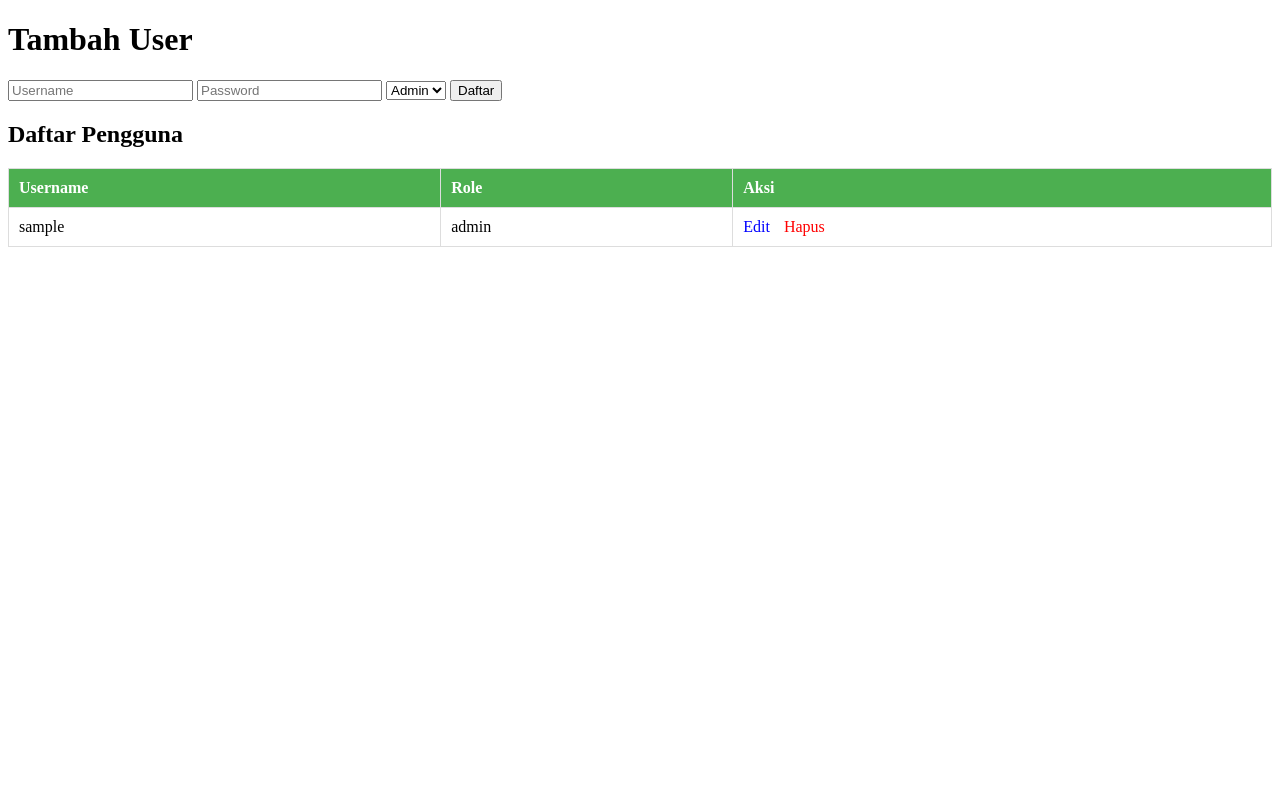
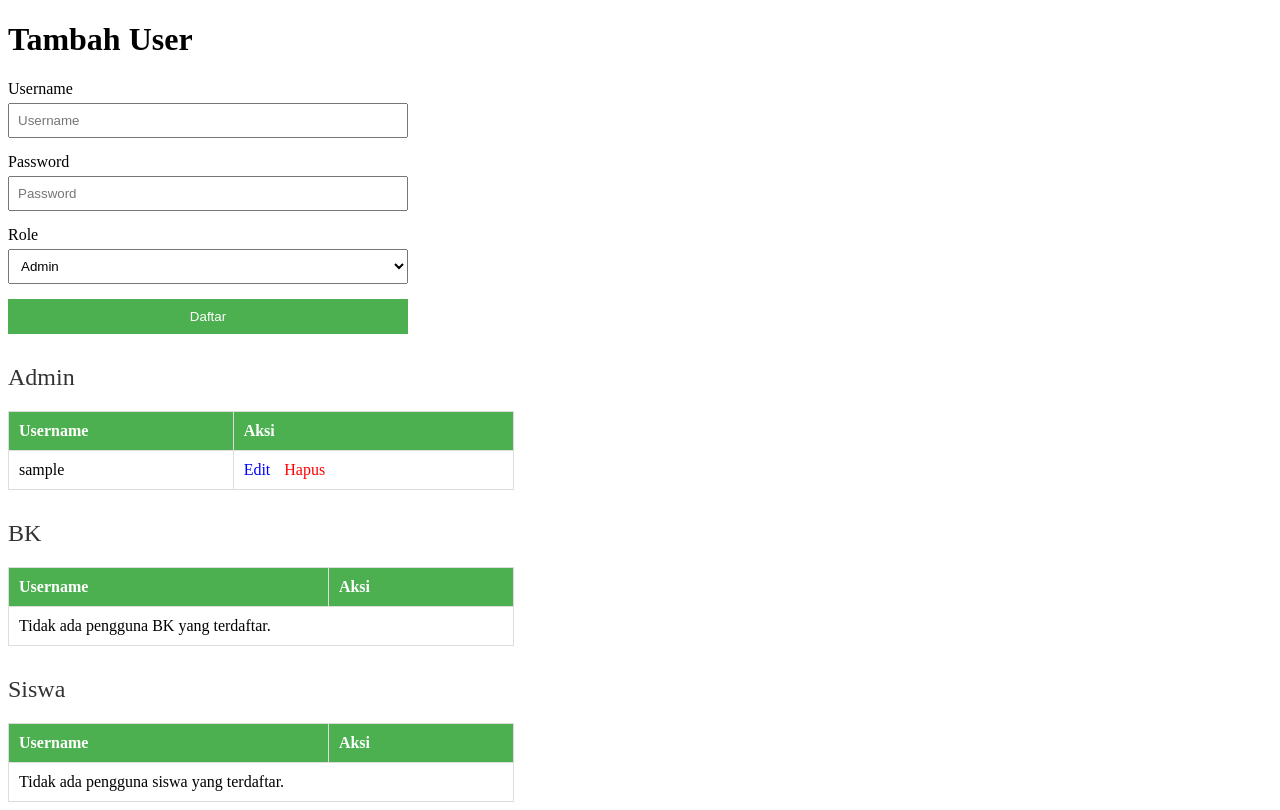
Before and after one commit to gerlyvaeyungfan/latihanProjectSemester3, a PHP site: page /register.php in a window 1280 px wide. Before the commit the page ends 247 px from the top, so only its background shows below. Run offline with PHP 8.4, Linux system fonts and the light colour scheme; the visitor is signed in with stand-in values (Sample User, id 1); tables that the repository leaves empty or names only in its code hold one stand-in row (values such as "Sample post").

Commit message:
modifikasi tambah user

```diff
--- a/register.php
+++ b/register.php
@@ -44,8 +44,10 @@ if (isset($_GET['action']) && $_GET['action'] === 'delete' && isset($_GET['id'])
     }
 }
 
-// Ambil semua data pengguna untuk ditampilkan
-$result = $conn->query("SELECT id, username, role FROM users");
+// Ambil data pengguna berdasarkan role
+$adminUsers = $conn->query("SELECT id, username FROM users WHERE role = 'admin'");
+$bkUsers = $conn->query("SELECT id, username FROM users WHERE role = 'bk'");
+$siswaUsers = $conn->query("SELECT id, username FROM users WHERE role = 'siswa'");
 ?>
 
 <!DOCTYPE html>
@@ -55,9 +57,10 @@ $result = $conn->query("SELECT id, username, role FROM users");
         <title>Tambah User</title>
         <style>
             table {
-            width: 100%;
+                width: 40%;
                 border-collapse: collapse;
                 margin-top: 20px;
+
             }
             th, td {
                 border: 1px solid #ddd;
@@ -76,33 +79,86 @@ $result = $conn->query("SELECT id, username, role FROM users");
             .action-buttons a.delete {
                 color: red;
             }
+            .role-title {
+                margin-top: 30px;
+                font-size: 24px;
+                color: #333;
+            }
         </style>
     </head>
     <body>
         <h1>Tambah User</h1>
-    <form method="POST">
-        <input type="text" name="username" placeholder="Username" required>
-        <input type="password" name="password" placeholder="Password" required>
-        <select name="role" required>
+        <form method="POST" id="userForm" style="max-width: 400px; margin-top: 20px;">
+            <div style="margin-bottom: 15px;">
+                <label for="username" style="display: block; margin-bottom: 5px;">Username</label>
+                <input type="text" name="username" id="username" placeholder="Username" style="width: 100%; padding: 8px; box-sizing: border-box;">
+                <small id="usernameError" style="color: red; display: none;">Username wajib diisi!</small>
+            </div>
+
+            <div style="margin-bottom: 15px;">
+                <label for="password" style="display: block; margin-bottom: 5px;">Password</label>
+                <input type="password" name="password" id="password" placeholder="Password" style="width: 100%; padding: 8px; box-sizing: border-box;">
+                <small id="passwordError" style="color: red; display: none;">Password wajib diisi!</small>
+            </div>
+
+            <div style="margin-bottom: 15px;">
+                <label for="role" style="display: block; margin-bottom: 5px;">Role</label>
+                <select name="role" id="role" required style="width: 100%; padding: 8px; box-sizing: border-box;">
                     <option value="admin">Admin</option>
                     <option value="bk">BK</option>
                     <option value="siswa">Siswa</option>
                 </select>
-        <button type="submit">Daftar</button>
+            </div>
+
+            <div>
+                <button type="submit" style="width: 100%; padding: 10px; background-color: #4CAF50; color: white; border: none; cursor: pointer;">
+                    Daftar
+                </button>
+            </div>
         </form>
 
-    <h2>Daftar Pengguna</h2>
+        <script>
+        document.getElementById("userForm").addEventListener("submit", function(event) {
+            var username = document.getElementById("username").value;
+            var password = document.getElementById("password").value;
+            var usernameError = document.getElementById("usernameError");
+            var passwordError = document.getElementById("passwordError");
+
+            var valid = true;
+
+            // Cek Username
+            if (username.trim() === "") {
+                usernameError.style.display = "block"; // Tampilkan pesan error username
+                valid = false;
+            } else {
+                usernameError.style.display = "none"; // Sembunyikan pesan error username
+            }
+
+            // Cek Password
+            if (password.trim() === "") {
+                passwordError.style.display = "block"; // Tampilkan pesan error password
+                valid = false;
+            } else {
+                passwordError.style.display = "none"; // Sembunyikan pesan error password
+            }
+
+            if (!valid) {
+                event.preventDefault(); // Mencegah form dikirim jika ada error
+            }
+        });
+        </script>
+
+        <!-- Tabel Pengguna Admin -->
+        <div class="role-title">Admin</div>
         <table>
             <tr>
                 <th>Username</th>
-            <th>Role</th>
                 <th>Aksi</th>
             </tr>
-        <?php if ($result->num_rows > 0): ?>
-            <?php while ($row = $result->fetch_assoc()): ?>
+            <?php if ($adminUsers->num_rows > 0): ?>
+                <?php while ($row = $adminUsers->fetch_assoc()): ?>
                     <tr>
                         <td><?php echo htmlspecialchars($row['username']); ?></td>
-                    <td><?php echo htmlspecialchars($row['role']); ?></td>
                         <td class="action-buttons">
                             <a href="edit_user.php?id=<?php echo $row['id']; ?>">Edit</a>
                             <a class="delete" href="?action=delete&id=<?php echo $row['id']; ?>" onclick="return confirm('Apakah Anda yakin ingin menghapus pengguna ini?');">Hapus</a>
@@ -111,7 +167,55 @@ $result = $conn->query("SELECT id, username, role FROM users");
                 <?php endwhile; ?>
             <?php else: ?>
                 <tr>
-                <td colspan="3">Belum ada pengguna yang terdaftar.</td>
+                    <td colspan="2">Tidak ada pengguna admin yang terdaftar.</td>
+                </tr>
+            <?php endif; ?>
+        </table>
+
+        <!-- Tabel Pengguna BK -->
+        <div class="role-title">BK</div>
+        <table>
+            <tr>
+                <th>Username</th>
+                <th>Aksi</th>
+            </tr>
+            <?php if ($bkUsers->num_rows > 0): ?>
+                <?php while ($row = $bkUsers->fetch_assoc()): ?>
+                    <tr>
+                        <td><?php echo htmlspecialchars($row['username']); ?></td>
+                        <td class="action-buttons">
+                            <a href="edit_user.php?id=<?php echo $row['id']; ?>">Edit</a>
+                            <a class="delete" href="?action=delete&id=<?php echo $row['id']; ?>" onclick="return confirm('Apakah Anda yakin ingin menghapus pengguna ini?');">Hapus</a>
+                        </td>
+                    </tr>
+                <?php endwhile; ?>
+            <?php else: ?>
+                <tr>
+                    <td colspan="2">Tidak ada pengguna BK yang terdaftar.</td>
+                </tr>
+            <?php endif; ?>
+        </table>
+
+        <!-- Tabel Pengguna Siswa -->
+        <div class="role-title">Siswa</div>
+        <table>
+            <tr>
+                <th>Username</th>
+                <th>Aksi</th>
+            </tr>
+            <?php if ($siswaUsers->num_rows > 0): ?>
+                <?php while ($row = $siswaUsers->fetch_assoc()): ?>
+                    <tr>
+                        <td><?php echo htmlspecialchars($row['username']); ?></td>
+                        <td class="action-buttons">
+                            <a href="edit_user.php?id=<?php echo $row['id']; ?>">Edit</a>
+                            <a class="delete" href="?action=delete&id=<?php echo $row['id']; ?>" onclick="return confirm('Apakah Anda yakin ingin menghapus pengguna ini?');">Hapus</a>
+                        </td>
+                    </tr>
+                <?php endwhile; ?>
+            <?php else: ?>
+                <tr>
+                    <td colspan="2">Tidak ada pengguna siswa yang terdaftar.</td>
                 </tr>
             <?php endif; ?>
         </table>
```
Lines whose indentation alone changed are shown as unchanged.
